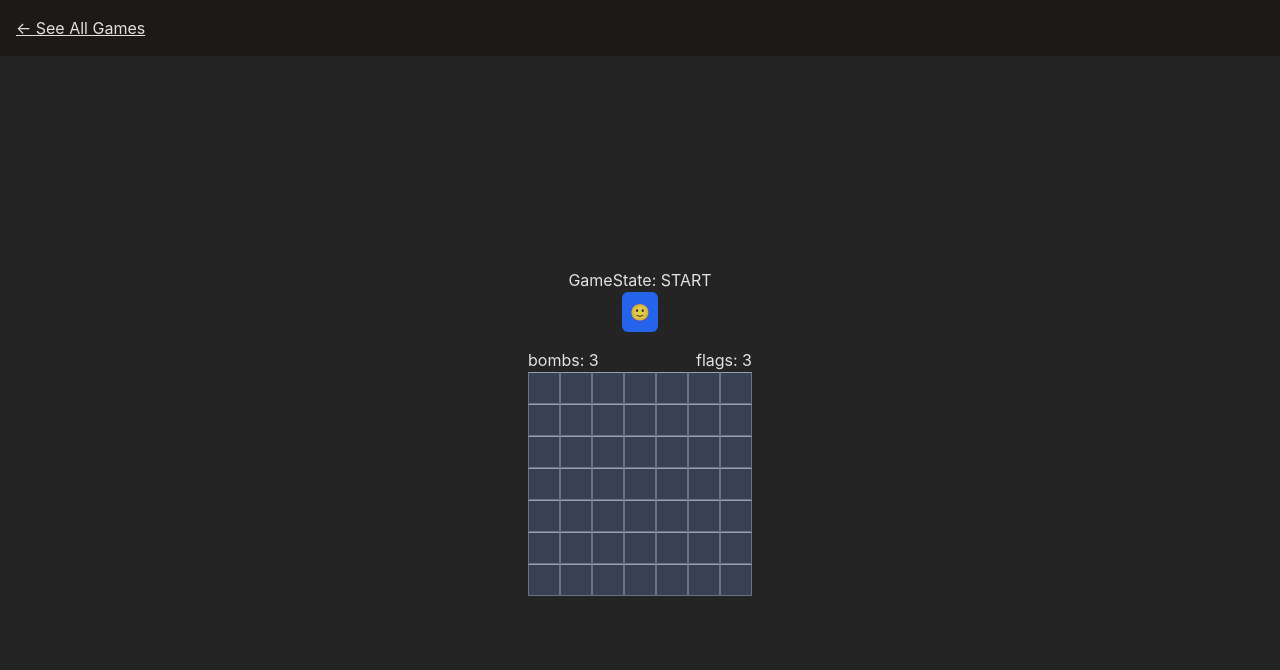
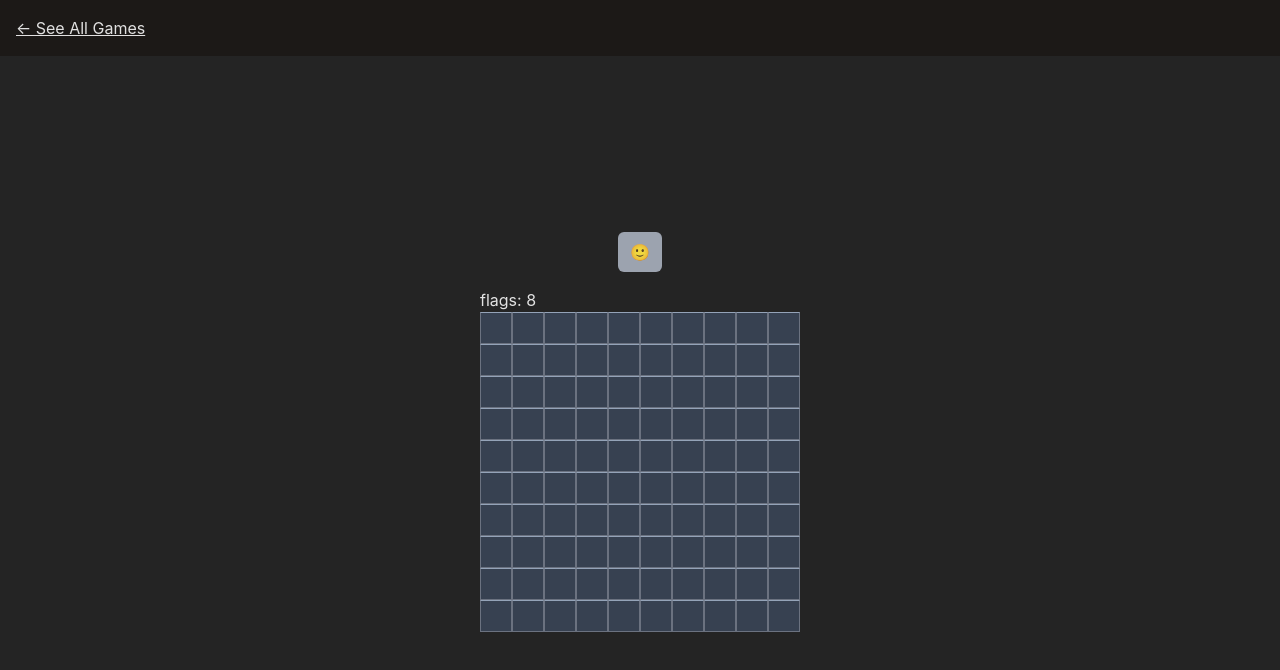
Before and after one commit to SilviuIordache/react-games, a React (Vite) app: page /minesweeper in a window 1280 px wide. Shown: the top 670 px of the page. Built offline with nearby package versions, Linux system fonts and the light colour scheme.

Commit message:
Make UI nicer

```diff
--- a/src/games/Minesweeper/SmileyButton.tsx
+++ b/src/games/Minesweeper/SmileyButton.tsx
@@ -22,10 +22,10 @@ const SmileyButton = ({ gameState, handleStartGame }: SmileyButtonProps) => {
   };
   return (
     <>
-      <div>GameState: {gameState}</div>
+      {/* <div>GameState: {gameState}</div> */}
 
       <button
-        className="mb-4 bg-blue-600 hover:bg-blue-400 active:bg-blue-700 rounded-md p-2"
+        className="mb-4 bg-gray-400 hover:bg-gray-200 active:bg-gray-700 rounded-md p-2 px-3"
         onClick={handleStartGame}
       >
         {emoji()}
--- a/src/games/Minesweeper/index.tsx
+++ b/src/games/Minesweeper/index.tsx
@@ -5,9 +5,8 @@ import SmileyButton from './SmileyButton';
 import Confetti from '../../components/Confetti';
 
 export default function Minesweeper() {
-  const gridSize = 7;
-  const bombsCount = 3;
-
+  const gridSize = 10;
+  const bombsCount = 8;
 
   const [flagCounter, setFlagCounter] = useState(bombsCount);
 
@@ -91,6 +90,7 @@ export default function Minesweeper() {
   const resetGrid = () => {
     const freshCells = generateGrid();
     setCells(freshCells);
+    setFlagCounter(bombsCount);
   };
 
   const handleSquareClick = useCallback(
@@ -197,8 +197,6 @@ export default function Minesweeper() {
       <SmileyButton gameState={gameState} handleStartGame={handleStartGame} />
 
       <div className="flex justify-between">
-        <div>bombs: {bombsCount}</div>
-
         <div>flags: {flagCounter}</div>
       </div>
 
```
